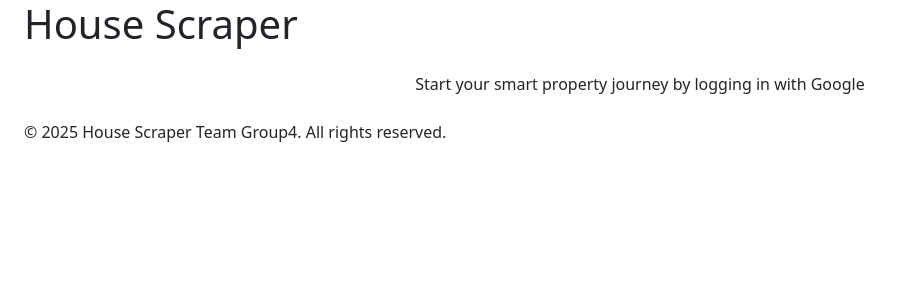
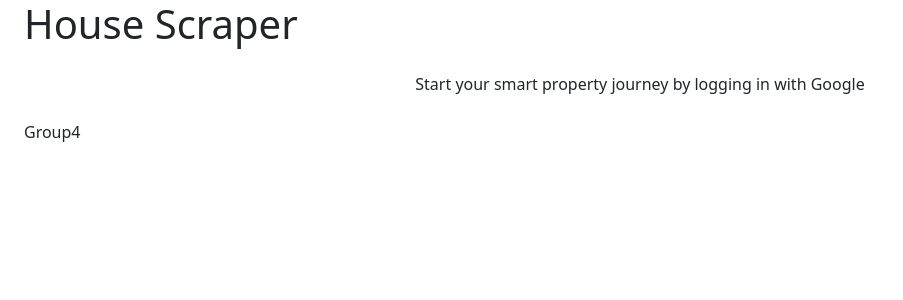
Before and after one commit to AllanNastin/Group4-design-project, a React (Create React App) app in the folder frontend/: page /login in a window 1280 px wide. Shown: the top 300 px of the page, without its empty margins (0-903 px from the left). Built offline with nearby package versions, Linux system fonts and the light colour scheme.

Commit message:
Fix the login button and copyright bug

```diff
--- a/frontend/src/Pages/LoginPage.js
+++ b/frontend/src/Pages/LoginPage.js
@@ -24,6 +24,7 @@ const LoginPage = () => {
 
         const btnDiv = document.getElementById("google-login-button");
         if (btnDiv) {
+            btnDiv.innerHTML = "";
             window.google.accounts.id.renderButton(btnDiv, {
                 theme: "outline",
                 size: "large",
@@ -57,7 +58,7 @@ const LoginPage = () => {
 
                 <div id="google-login-button" className="mb-4"></div>
 
-                <p className="text-xs text-gray-400 mt-4">© 2025 House Scraper Team Group4. All rights reserved.</p>
+                <p className="text-xs text-gray-400 mt-4"> Group4</p>
             </div>
         </div>
     );
```
Also changed, not shown: 1 other file (tests, documents, lock files or other folders).
